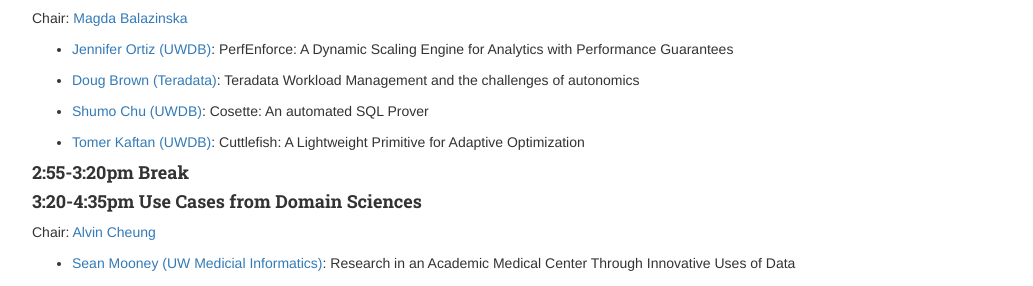
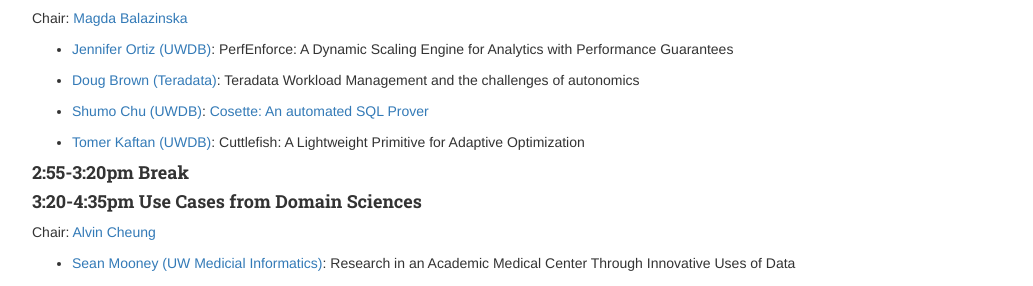
Before and after one commit to uwdb/website, a Jekyll site: the page built from events/workshop/2017/db_usability.markdown, in a window 1280 px wide. Shown: the part 895-1181 px from the top of the page, without its empty margins (123-1156 px from the left). Built offline with Jekyll 4.4.1, drawn with Linux system fonts in a browser that asks for light colours; nearby versions of some CDN libraries; some of the changed lines change nothing that is shown.

Commit message:
shumo's slides

```diff
--- a/events/workshop/2017/db_usability.markdown
+++ b/events/workshop/2017/db_usability.markdown
@@ -67,7 +67,7 @@
 Teradata Workload Management and the challenges of autonomics
 
 - [Shumo Chu (UWDB)](http://shumochu.com):
-Cosette: An automated SQL Prover
+[Cosette: An automated SQL Prover](https://homes.cs.washington.edu/~akcheung/uwdbWorkshop17/cosette_affiliate.pdf)
 
 - [Tomer Kaftan (UWDB)](https://www.linkedin.com/in/tomerkaftan):
 Cuttlefish: A Lightweight Primitive for Adaptive Optimization
```
